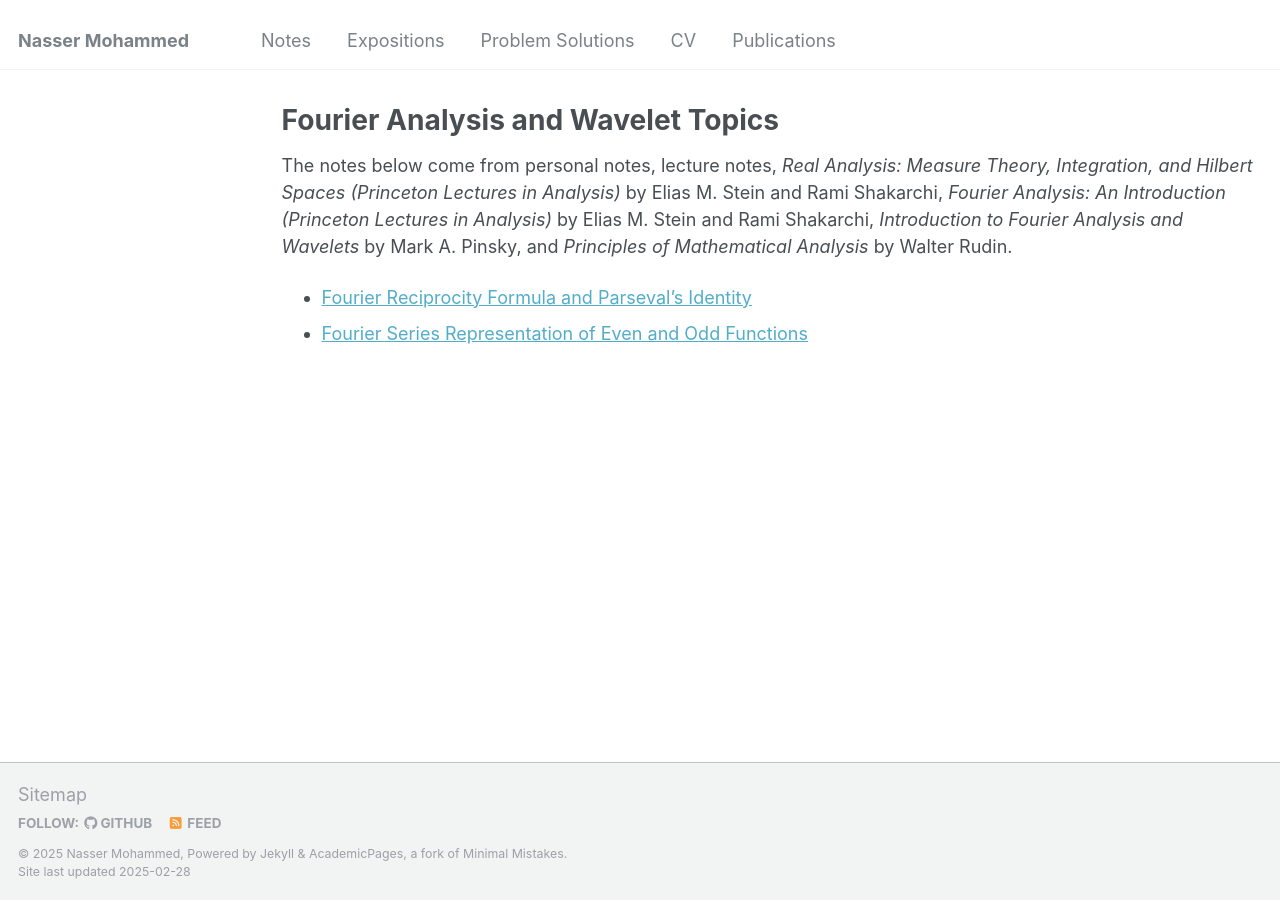
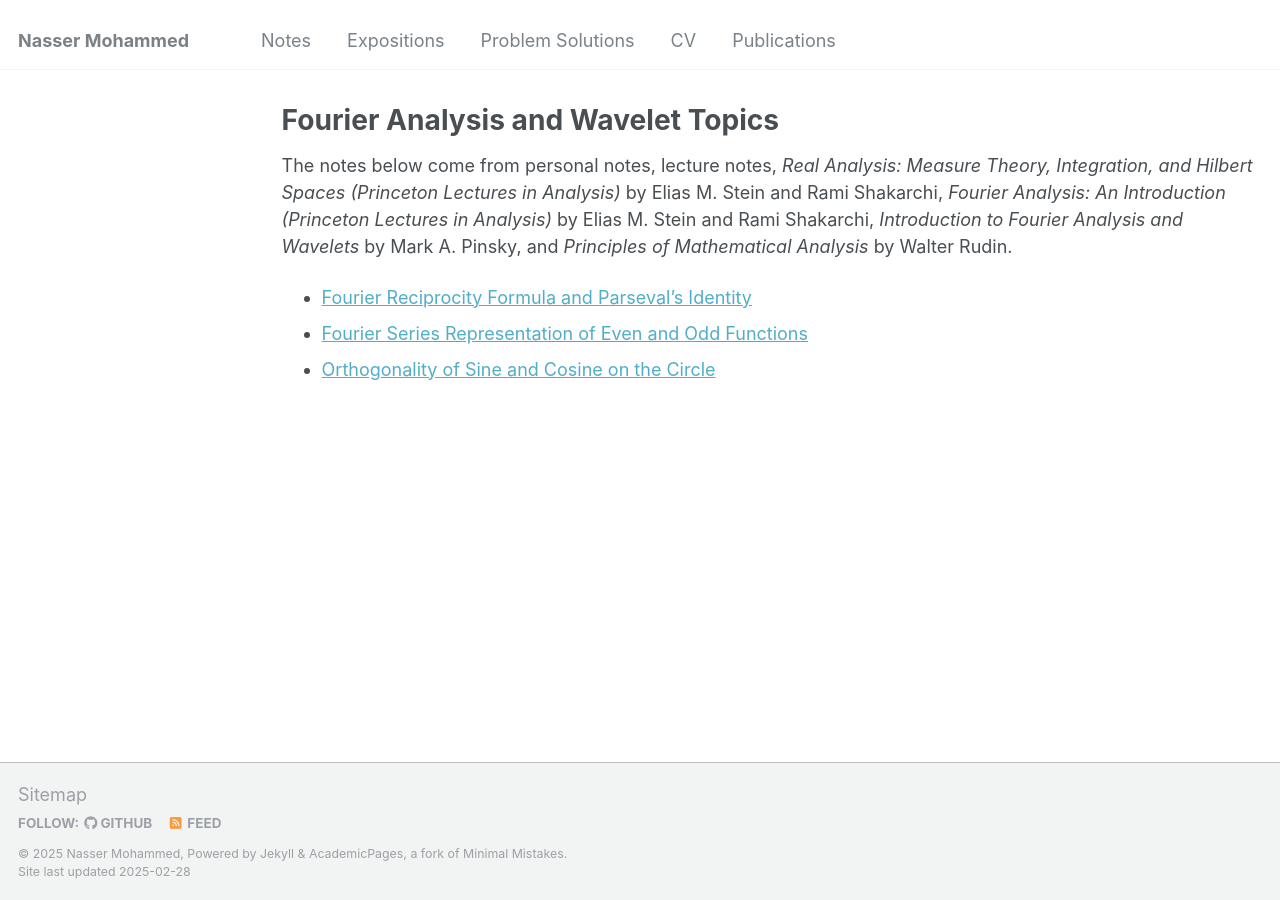
Before and after one commit to Nasser-Mohammed/Nasser-Mohammed.github.io, a Jekyll site: the page built from _pages/notes/Fourier-Analysis/nav.md, in a window 1280 px wide. Built offline with Jekyll 4.4.1, drawn with Linux system fonts in a browser that asks for light colours.

Commit message:
Update nav.md

```diff
--- a/_pages/notes/Fourier-Analysis/nav.md
+++ b/_pages/notes/Fourier-Analysis/nav.md
@@ -8,3 +8,4 @@ The notes below come from personal notes, lecture notes, *Real Analysis: Measure
 *Fourier Analysis: An Introduction (Princeton Lectures in Analysis)* by Elias M. Stein and Rami Shakarchi, *Introduction to Fourier Analysis and Wavelets* by Mark A. Pinsky, and *Principles of Mathematical Analysis* by Walter Rudin.
 - [Fourier Reciprocity Formula and Parseval's Identity](parseval-identity.md)
 - [Fourier Series Representation of Even and Odd Functions](odd-even-fourier-rep.md)
+- [Orthogonality of Sine and Cosine on the Circle](trig-orthogonality.md)
```
